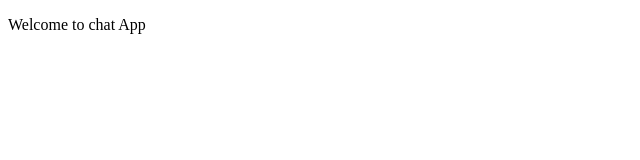
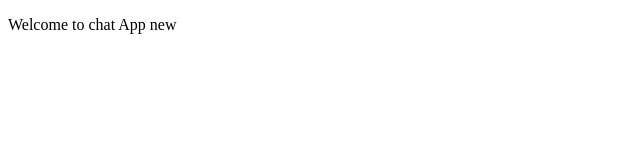
Before and after one commit to alok12ranjan/node-course-2-chat-app, a website: page public/index.html in a window 1280 px wide. Shown: the full height of the page, 0-640 px from the left. Drawn offline with Linux system fonts and the light colour scheme.

Commit message:
code updated

```diff
--- a/package.json
+++ b/package.json
@@ -4,10 +4,10 @@
   "description": "",
   "main": "index.js",
   "scripts": {
-    "start":"node server/server.js",
+    "start": "node server/server.js",
     "test": "echo \"Error: no test specified\" && exit 1"
   },
-  "engines":{
+  "engines": {
     "node": "10.15.1"
   },
   "author": "",
--- a/public/index.html
+++ b/public/index.html
@@ -7,7 +7,7 @@
 </head>
 
 <body>
-    <p>Welcome to chat App</p>
+    <p>Welcome to chat App new</p>
 </body>
 
 </html>
```
Also changed, not shown: 1 other file.
